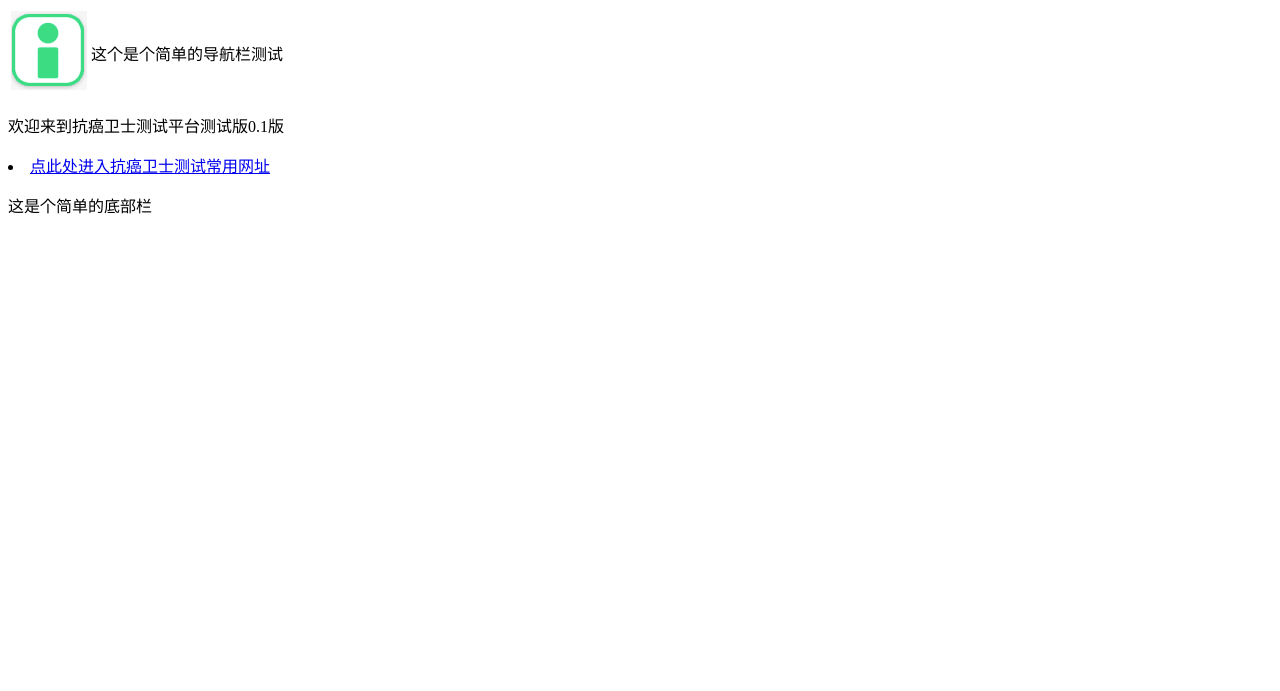
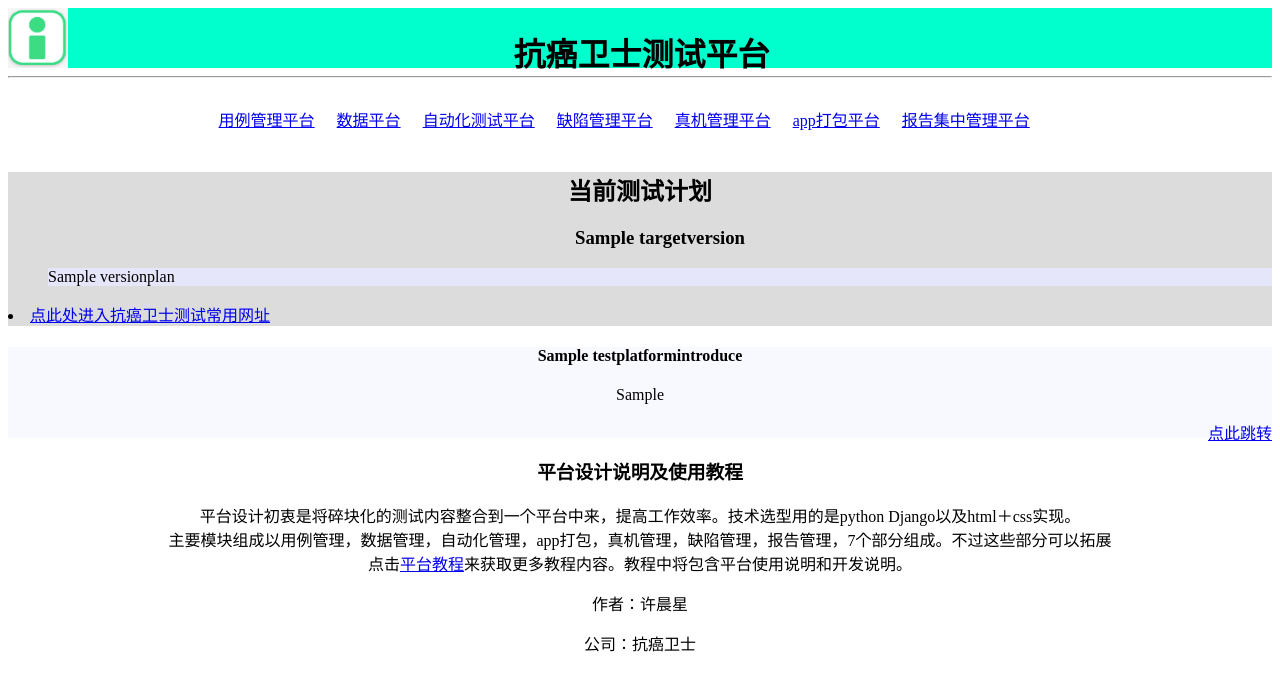
Before and after one commit to k9s3w3m4/KawsWeb, a Django app: template KawsWebEnter/templates/enter/index.html in a window 1280 px wide. Shown: the top 691 px of the page. Run offline with Django 3.2, Linux system fonts and the light colour scheme; tables that the repository leaves empty hold one stand-in row (values such as "Sample post"); the template is opened without the code that fills it: values that come from a table or form of the project are taken from there, most other values are stand-ins (such as "Sample title", 1, 10 or a date in 2020); data that the repository does not hold is empty.

Commit message:
20170316 commit main page complect

```diff
--- a/KawsWeb/urls.py
+++ b/KawsWeb/urls.py
@@ -15,9 +15,12 @@ Including another URLconf
 """
 from django.conf.urls import url,include
 from django.contrib import admin
-
+from KawsWebEnter import  views
 
 urlpatterns = [
     url(r'^admin/', admin.site.urls),
-    url(r'^$', include('KawsWebEnter.urls')),
+    url(r'^enter/', include('KawsWebEnter.urls')),
+    url(r'^index3/$', views.index3, name='index3'),
+
+
 ]
--- a/KawsWebEnter/admin.py
+++ b/KawsWebEnter/admin.py
@@ -1,5 +1,9 @@
 from django.contrib import admin
 from .models import Testuser
 from .models import BaseUrlForTest
+from .models import TestPlanVersion
+from .models import TestPlatformIntroduce
 admin.site.register(Testuser)
 admin.site.register(BaseUrlForTest)
+admin.site.register(TestPlanVersion)
+admin.site.register(TestPlatformIntroduce)
--- a/KawsWebEnter/models.py
+++ b/KawsWebEnter/models.py
@@ -18,6 +18,18 @@ class BaseUrlForTest(models.Model):
     def __str__(self):
         return self.webname
 
+
+# 测试计划数据库模型
+class TestPlanVersion(models.Model):
+    id = models.IntegerField(primary_key=True)
+    targetversion = models.FloatField(max_length=20,blank=True,null=False)
+    versionplan = models.CharField(max_length=4000,blank=True,null=True)
+    creattime = models.DateField(auto_now_add=True,auto_now=False)
+    def __str__(self):
+         return self.targetversion
+
+
+# 测试员用户表（待拓展）
 class Testuser(models.Model):
     id = models.IntegerField(primary_key=True)
     phone = models.CharField(max_length=30, blank=True, null=True)
@@ -26,3 +38,12 @@ class Testuser(models.Model):
         return self.name
     class Meta:
         db_table = 'testuser'
+
+
+class TestPlatformIntroduce(models.Model):
+    id = models.IntegerField(primary_key=True)
+    platformname = models.CharField(max_length=50,blank=True,null=False)
+    platformintroduce = models.CharField(max_length=255,blank=True,null=True)
+    Urllink = models.CharField(max_length=50,blank=True,null=False)
+    def __str__(self):
+         return self.platformname
--- a/KawsWebEnter/templates/enter/bottom.html
+++ b/KawsWebEnter/templates/enter/bottom.html
@@ -4,6 +4,7 @@
     <meta charset="UTF-8">
 </head>
 <body>
-<p>这是个简单的底部栏</p>
+<p align="middle">作者：许晨星</p>
+<p align="middle">公司：抗癌卫士</p>
 </body>
 </html>
--- a/KawsWebEnter/templates/enter/index.html
+++ b/KawsWebEnter/templates/enter/index.html
@@ -6,10 +6,53 @@
 </head>
 <body>
 {%include 'enter/navigation.html' %}    <!--引用enter app下的通用导航栏-->
-<p>欢迎来到抗癌卫士测试平台测试版0.1版</p>
+<!--测试计划区-->
+<div style="background-color:Gainsboro">
+<h2 align="center">当前测试计划</h2>
+    {% if Testplanlist %}
+    <ul>
+    {% for targetversion in Testplanlist %}
+        <h3 align="center">
+            {{targetversion.targetversion}}
+        </h3>
+        <div style="width:100%;background-color:lavender;white-space:normal;left:30%">
+        <p>
+            {{targetversion.versionplan}}
+        </p>
+        </div>
+    {% endfor %}
+    </ul>
+{% else %}
+    <p>没有找到对应项目</p>
+{% endif %}
 <li>
     <a href="urljump/">点此处进入抗癌卫士测试常用网址</a>
 </li>
+</div>
+<!--各大功能介绍区-->
+<div>
+{% if Testplatformintroducelist %}
+{% for i in Testplatformintroducelist%}
+    <div style="background-color:GhostWhite">
+    <h4 align="center">{{i.platformname}}</h4>
+    <p align="center">{{i.platformintroduce}}</p>
+    <a href="{{i.Urllink}}" style="float:right">点此跳转</a>
+    <br>
+    </div>
+{% endfor %}
+{% else %}
+    <p>no resource</p>
+{% endif %}
+</div>
+
+<!--平台介绍区-->
+<div>
+    <h3 align="center">平台设计说明及使用教程</h3>
+    <p align="center">平台设计初衷是将碎块化的测试内容整合到一个平台中来，提高工作效率。技术选型用的是python Django以及html＋css实现。<br>
+       主要模块组成以用例管理，数据管理，自动化管理，app打包，真机管理，缺陷管理，报告管理，7个部分组成。不过这些部分可以拓展<br>
+        点击<a href="tutorial/">平台教程</a>来获取更多教程内容。教程中将包含平台使用说明和开发说明。
+    </p>
+</div>
 {%include 'enter/bottom.html' %}     <!-- 引用 enter app下的底部导航栏-->
 
 </body>
--- a/KawsWebEnter/templates/enter/index3.html
+++ b/KawsWebEnter/templates/enter/index3.html
@@ -13,7 +13,7 @@
     {% endfor %}
     </ul>
 {% else %}
-    <p>没有找到对应项目</p>>
+    <p>没有找到对应项目</p>
 {% endif %}
 </body>
 </html>
--- a/KawsWebEnter/templates/enter/navigation.html
+++ b/KawsWebEnter/templates/enter/navigation.html
@@ -5,15 +5,38 @@
 
 
 </head>
-<body>
+
 {%load staticfiles %}
-<table>
-    <tr>
-        <td><div id="navifirstline" style="postion:absolute">
-<img src="{%static 'icon.png'%}" alt="logo"/>
-</div> </td>
-        <td><p style="text-align:center">这个是个简单的导航栏测试</p></td>
-    </tr>
+<div class="texttest" style="position:relative;height:60px;background-color:#00FFCC">
+    <div style="position:absolute;top:0px">
+        <img src="{%static 'icon.png'%}" alt="logo" width="60" height="60"/>  </div>
+    <div style="position:absolute;top:0px;left:40%"><h1 >抗癌卫士测试平台</h1></div>
+</div>
+<hr>
+<table style="position:relative;left:15%" cellspacing="20">
+<tr>
+    <td>
+        <a href="/index3">用例管理平台</a>
+    </td>
+    <td>
+        <a href="/index3">数据平台</a>
+    </td>
+    <td>
+        <a href="/index3">自动化测试平台</a>
+    </td>
+    <td>
+        <a href="/index3">缺陷管理平台</a>
+    </td>
+    <td>
+        <a href="/index3">真机管理平台</a>
+    </td>
+    <td>
+        <a href="/index3">app打包平台</a>
+    </td>
+    <td>
+        <a href="/index3">报告集中管理平台</a>
+    </td>
+</tr>
 </table>
 </body>
 </html>
--- a/KawsWebEnter/urls.py
+++ b/KawsWebEnter/urls.py
@@ -2,9 +2,8 @@ from django.conf.urls import url
 from . import views
 urlpatterns = [
      url(r'^$', views.index,name='index'),
-     # url(r'^images/(?p<path>.*)','Django.views.static.serve',{'document_root':'~/PycharmProjects/KawsWeb/KawsWebEnter/images'}),
      url(r'^index2/$', views.index2,name='index2'),
-     url(r'^index3/$', views.index3,name='index3'),
      url(r'^testlinkjump/$', views.testlinkjump,name='testlinkjump'),
      url(r'^urljump/$', views.UrlBaseJump,name='UrlBaseJump'),
+     url(r'^tutorial/$',views.tutorial,name='tutorial')
 ]
```
Also changed, not shown: KawsWebEnter/views.py (+14 -14 lines).
